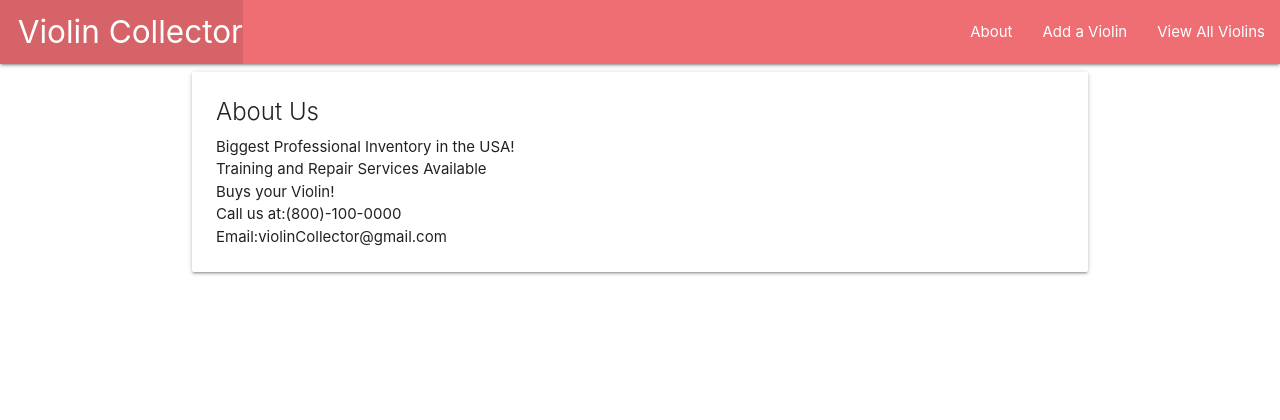
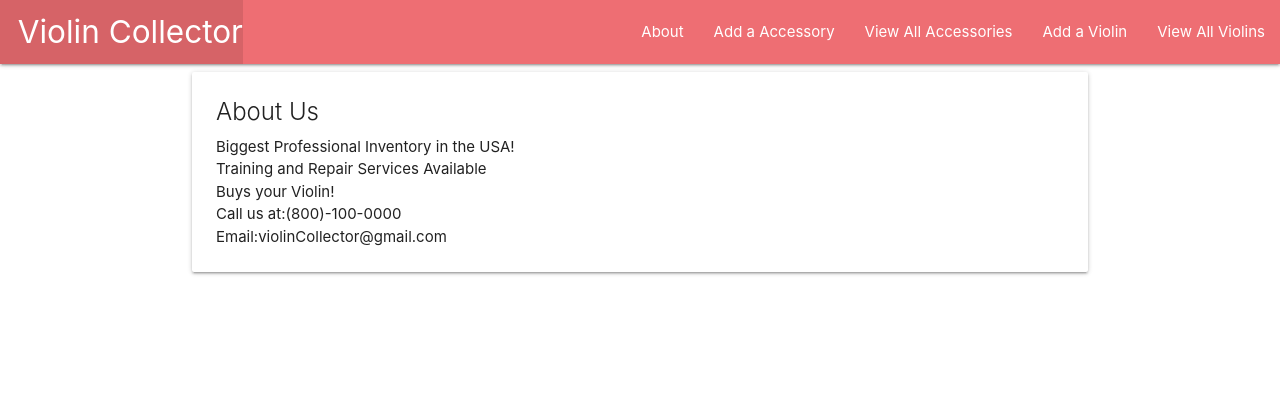
Before and after one commit to Peng2558/violincollector, a Django app: page /about/ in a window 1280 px wide. Shown: the top 420 px of the page. Run offline with Django 4.2, Linux system fonts and the light colour scheme.

Commit message:
Adds urls and views for Accessory model using CBV

```diff
--- a/main_app/templates/base.html
+++ b/main_app/templates/base.html
@@ -19,6 +19,8 @@
         </ul>
         <ul class="right">
           <li><a href="{% url 'about' %}">About</a></li>
+          <li><a href="{% url 'accessories_create' %}">Add a Accessory</a></li>
+          <li><a href="{% url 'accessories_index' %}">View All Accessories</a></li>
           <li><a href="{% url 'violins_create' %}">Add a Violin</a></li>
           <li><a href="{% url 'index' %}">View All Violins</a></li>
         </ul>
--- a/main_app/urls.py
+++ b/main_app/urls.py
@@ -11,4 +11,9 @@ urlpatterns = [
     path('violins/<int:pk>/update/', views.ViolinUpdate.as_view(), name='violins_update'),
     path('violins/<int:pk>/delete/', views.ViolinDelete.as_view(), name='violins_delete'),
     path('violins/<int:violin_id>/add_tuneup/', views.add_tuneup, name='add_tuneup'),
+    path('accessories/', views.AccessoryList.as_view(), name='accessories_index'),
+    path('accessories/<int:pk>/', views.AccessoryDetail.as_view(), name='accessories_detail'),
+    path('accessories/create/', views.AccessoryCreate.as_view(), name='accessories_create'),
+    path('accessories/<int:pk>/update', views.AccessoryUpdate.as_view(), name='accessories_update'),
+    path('accessories/<int:pk>/delete', views.AccessoryDelete.as_view(), name='accessories_delete'),
 ]
--- a/main_app/views.py
+++ b/main_app/views.py
@@ -1,7 +1,8 @@
 from django.shortcuts import render, redirect
-from .models import Violin
+from .models import Violin , Accessory
 from .forms import TuneupForm
 from django.views.generic.edit import CreateView,UpdateView,DeleteView
+from django.views.generic import ListView,DetailView
 
 # Create your views here.
 def home(request):
@@ -19,10 +20,12 @@ def violins_index(request):
 
 def violins_detail(request, violin_id):
     violin = Violin.objects.get(id=violin_id)
+    id_list = violin.accessories.all().values_list('id')
+    accessories_violin_doesnt_have= Accessory.objects.exclude(id__in=id_list)
     tuneup_form=TuneupForm()
     return render(request,'violins/detail.html',{
-      'violin':violin,'tuneup_form':tuneup_form
-
+      'violin':violin,'tuneup_form':tuneup_form,
+      ' accessories': accessories_violin_doesnt_have
     })
 
 def add_tuneup(request, violin_id):
@@ -51,3 +54,22 @@ class ViolinUpdate(UpdateView):
 class ViolinDelete(DeleteView):
   model = Violin
   success_url = '/violins'
+
+
+class AccessoryList(ListView):
+   model= Accessory
+
+class AccessoryDetail(DetailView):
+   model = Accessory
+
+class AccessoryCreate(CreateView):
+   model= Accessory
+   fields = '__all__'
+
+class AccessoryUpdate(UpdateView):
+   model= Accessory
+   fields = ['name', 'color']
+
+class AccessoryDelete(DeleteView):
+   model= Accessory
+   success_url = '/accessories'
```
Also changed, not shown: main_app/templates/main_app/accessory_detail.html (added, +20 -0 lines), main_app/templates/main_app/accessory_form.html (added, +19 -0 lines), main_app/templates/main_app/accessory_list.html (added, +17 -0 lines), main_app/templates/violins/detail.html (+22 -0 lines).
